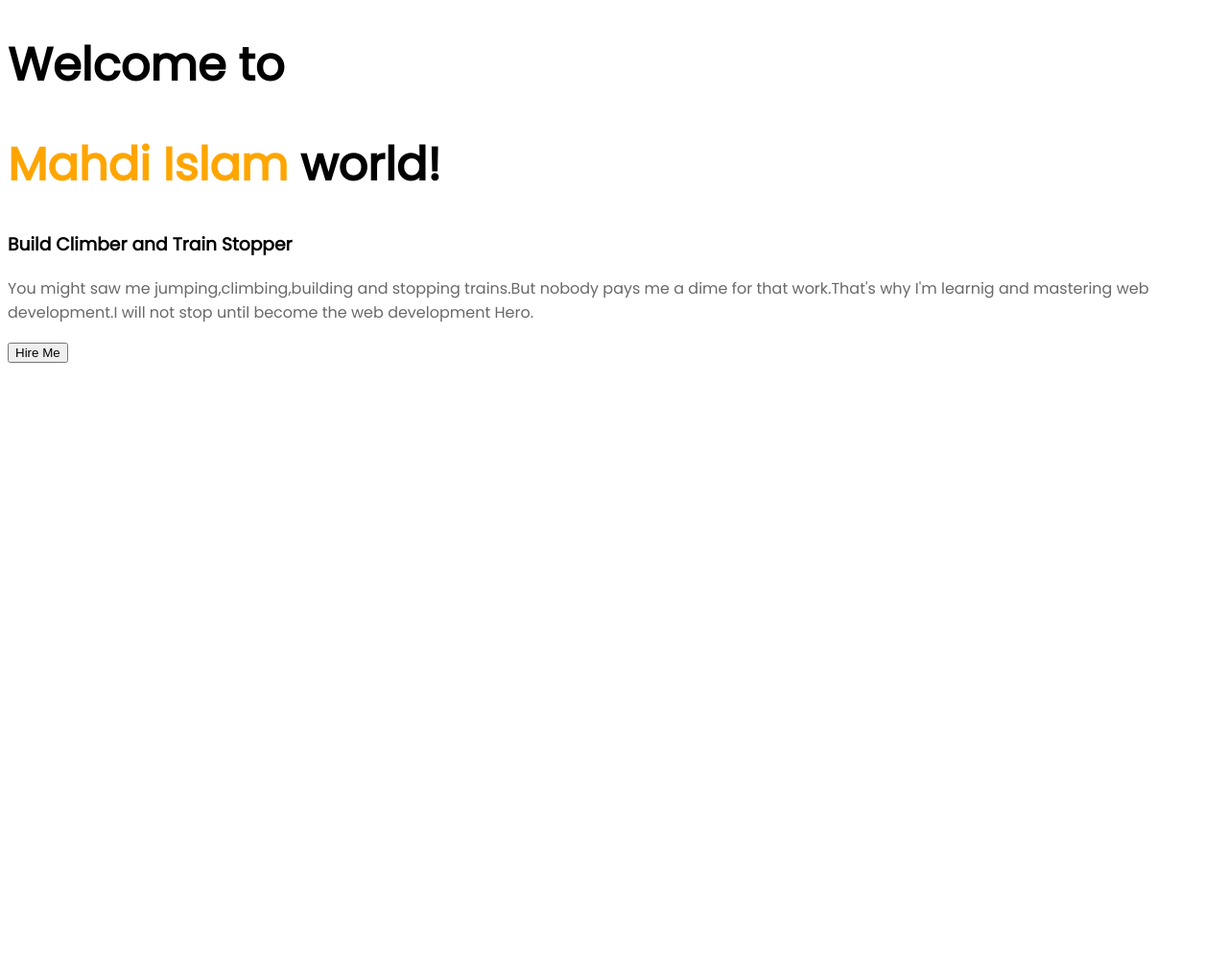
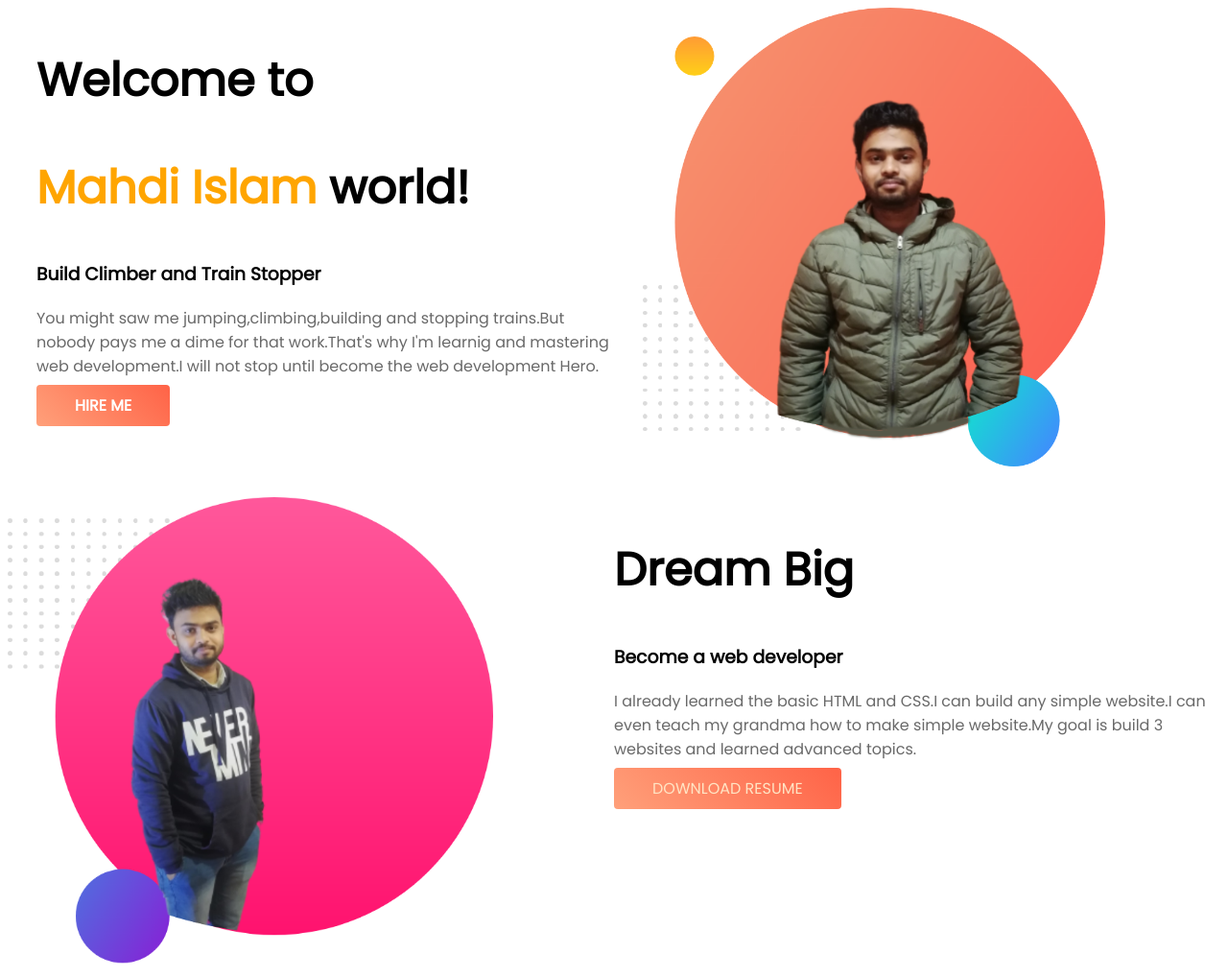
Before and after one commit to Mahdee-islam/portfolio-1, a plain HTML site: page index.html in a window 1280 px wide. Shown: the whole page at 96% size. Before the commit the page ends 800 px from the top, so only its background shows below. Drawn offline with Linux system fonts and the light colour scheme.

Commit message:
middle section done

```diff
--- a/index.html
+++ b/index.html
@@ -14,14 +14,40 @@
     <link rel="stylesheet" href="style.css" />
   </head>
   <body>
-    <h1>Welcome to</h1>
-    <h1><span class="mahdi">Mahdi Islam</span> world!</h1>
-    <h3>Build Climber and Train Stopper</h3>
-    <p>
-      You might saw me jumping,climbing,building and stopping trains.But nobody
-      pays me a dime for that work.That's why I'm learnig and mastering web
-      development.I will not stop until become the web development Hero.
-    </p>
-    <button>Hire Me</button>
+    <div class="container">
+      <section id="header">
+        <div class="box-1">
+          <h1>Welcome to</h1>
+          <h1><span class="mahdi">Mahdi Islam</span> world!</h1>
+          <h3>Build Climber and Train Stopper</h3>
+          <p>
+            You might saw me jumping,climbing,building and stopping trains.But
+            nobody pays me a dime for that work.That's why I'm learnig and
+            mastering web development.I will not stop until become the web
+            development Hero.
+          </p>
+          <a class="hire-button" target="blank" href="#">Hire Me</a>
+        </div>
+        <div class="box-2">
+          <img src="myPic/my-bg.png" alt="" />
+        </div>
+      </section>
+      <br />
+      <section id="middle">
+        <div class="box-a">
+          <img src="myPic/my-bg2.png" alt="" />
+        </div>
+        <div class="box-b">
+          <h1>Dream Big</h1>
+          <h3>Become a web developer</h3>
+          <p>
+            I already learned the basic HTML and CSS.I can build any simple
+            website.I can even teach my grandma how to make simple website.My
+            goal is build 3 websites and learned advanced topics.
+          </p>
+          <a class="button" target="blank" href="#">Download Resume</a>
+        </div>
+      </section>
+    </div>
   </body>
 </html>
--- a/style.css
+++ b/style.css
@@ -10,3 +10,46 @@ h1 {
 p {
   color: #696969;
 }
+#header {
+  display: flex;
+}
+.box-1 {
+  width: 50%;
+  padding-left: 30px;
+}
+.box-2 {
+  width: 50%;
+  padding-left: 30px;
+}
+.box-2 img {
+  width: 80%;
+}
+.hire-button {
+  text-decoration: none;
+  background-image: linear-gradient(45deg, lightsalmon, tomato);
+  padding: 10px 40px;
+  color: white;
+  border-radius: 4px;
+  font-weight: 700;
+  text-transform: uppercase;
+}
+#middle {
+  display: flex;
+}
+.box-a {
+  width: 50%;
+}
+.box-a img {
+  width: 80%;
+}
+.box-b {
+  width: 50%;
+}
+.button {
+  text-transform: uppercase;
+  text-decoration: none;
+  padding: 10px 40px;
+  color: bisque;
+  background: linear-gradient(45deg, lightsalmon, tomato);
+  border-radius: 4px;
+}
```
